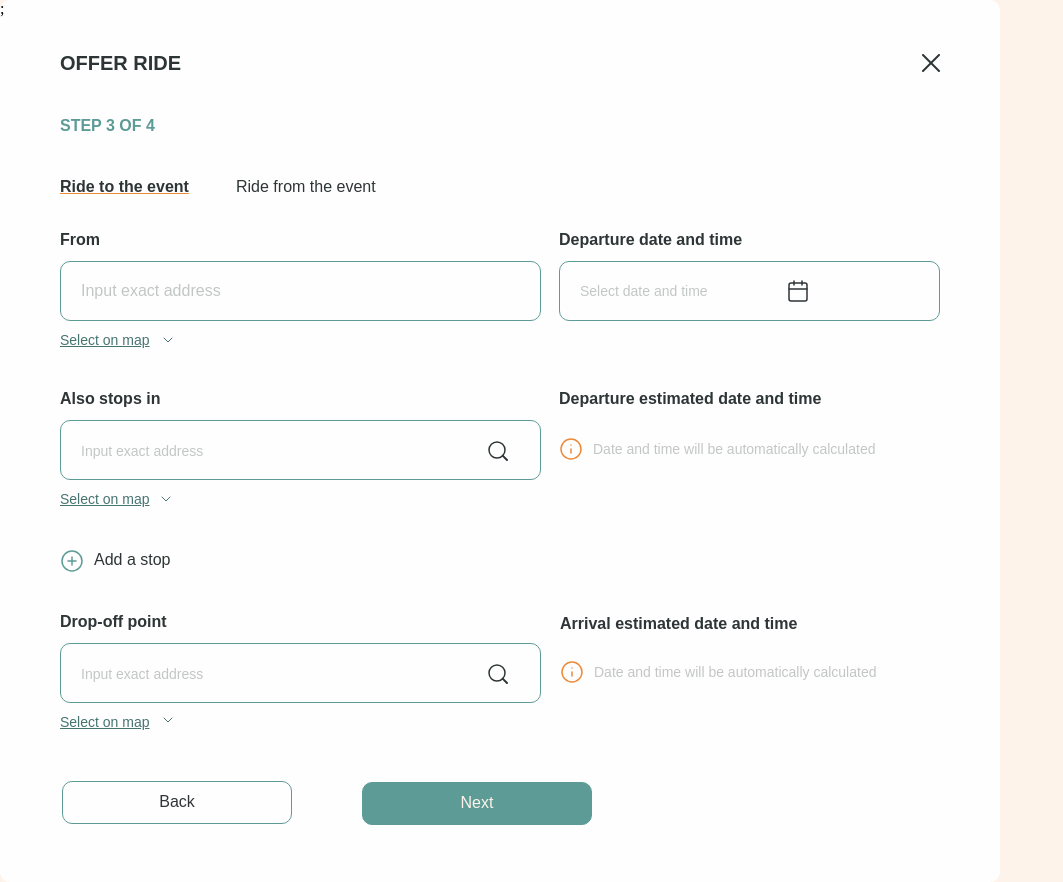
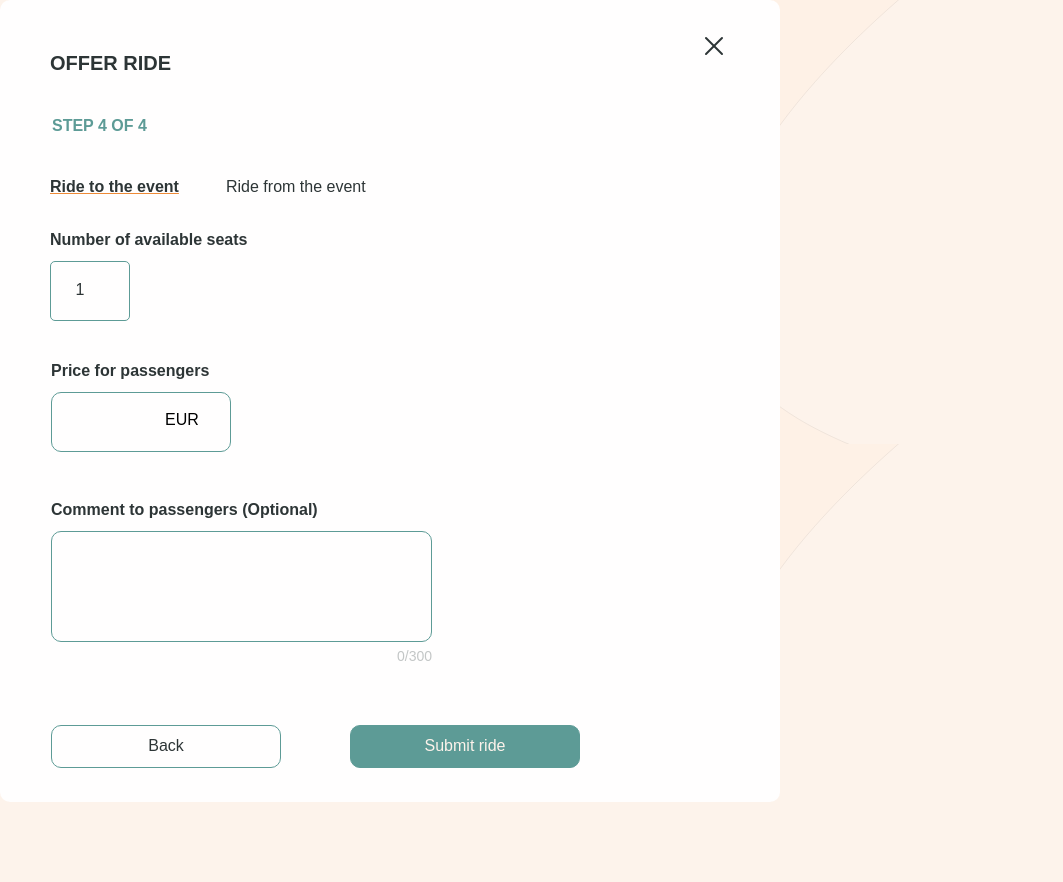
Before and after one commit to medlouay/front-end-newHorizons, a React (Vite) app in the folder front-end/: page /events in a window 1280 px wide. Shown: the whole page, without its empty margins (0-1063 px from the left). After the commit the page ends 802 px from the top, so only its background shows below. Built offline with nearby package versions, Linux system fonts and the light colour scheme.

Commit message:
offer ride step 9

```diff
--- a/front-end/src/App.jsx
+++ b/front-end/src/App.jsx
@@ -5,6 +5,7 @@ import { RideDetails } from './components/RideDetails/RideDetails';
 import { OfferRideStep8 } from './components/OfferRideStep8/OfferRideStep8';
 import { OfferRideStep7 } from './components/OfferRideStep7/OfferRideStep7';
 import { OfferRideStep6 } from './components/OfferRideStep6/OfferRideStep6';
+import { OfferRideStep9 } from './components/OfferRideStep9/OfferRideStep9';
 
 const App = () => {
   return (<>
@@ -12,7 +13,7 @@ const App = () => {
       <SvgImage className="styled-svg" />
     </div> */}
   <div id='event-details-css'>
-  <OfferRideStep6/>
+  <OfferRideStep9/>
   </div>
 
 
--- /dev/null
+++ b/front-end/src/components/OfferRideStep9/OfferRideStep9.css
@@ -0,0 +1,305 @@
+.offer-ride-step-9,
+.offer-ride-step-9 * {
+  box-sizing: border-box;
+}
+.offer-ride-step-9 {
+  background: #fffefe;
+  border-radius: 10px;
+  width: 780px;
+  height: 802px;
+  position: relative;
+  overflow: hidden;
+}
+.x {
+  position: absolute;
+  left: 698px;
+  top: 30px;
+  overflow: visible;
+}
+.offer-ride {
+  color: var(--foundation-grey-dark, #2d3536);
+  text-align: left;
+  font: 500 20px/130% "Now", sans-serif;
+  text-transform: uppercase;
+  position: absolute;
+  left: 50px;
+  top: 50px;
+  font-weight: bold;
+}
+.frame-97 {
+  background: var(--foundation-green-normal, #5d9b96);
+  border-radius: 10px;
+  border-style: solid;
+  border-color: var(--foundation-green-normal, #5d9b96);
+  border-width: 1px;
+  padding: 10px;
+  display: flex;
+  flex-direction: row;
+  gap: 10px;
+  align-items: center;
+  justify-content: center;
+  width: 230px;
+  position: absolute;
+  left: 350px;
+  top: 725px;
+}
+.submit-ride {
+  color: var(--foundation-orange-light, #fdf3eb);
+  text-align: left;
+  font: 400 16px/130% "Now", sans-serif;
+  position: relative;
+}
+.step-4-of-4 {
+  color: var(--foundation-green-normal, #5d9b96);
+  text-align: left;
+  font: 500 16px/130% "Now", sans-serif;
+  text-transform: uppercase;
+  position: absolute;
+  left: 52px;
+  top: 116px;
+  font-weight: bold;
+}
+.frame-102 {
+  display: flex;
+  flex-direction: column;
+  gap: 10px;
+  align-items: flex-start;
+  justify-content: flex-start;
+  position: absolute;
+  left: 50px;
+  top: 230px;
+}
+.number-of-available-seats {
+  color: var(--foundation-grey-dark, #2d3536);
+  text-align: left;
+  font: 500 16px/130% "Now", sans-serif;
+  position: relative;
+  font-weight: bold;
+}
+.frame-112 {
+  border-radius: 5px;
+  border-style: solid;
+  border-color: var(--foundation-green-normal, #5d9b96);
+  border-width: 1px;
+  display: flex;
+  flex-direction: row;
+  gap: 20px;
+  align-items: center;
+  justify-content: center;
+  flex-shrink: 0;
+  width: 80px;
+  height: 60px;
+  position: relative;
+}
+._1 {
+  color: var(--foundation-grey-dark, #2d3536);
+  text-align: left;
+  font: 400 16px/130% "Now", sans-serif;
+  position: relative;
+}
+.frame-67 {
+  display: flex;
+  flex-direction: column;
+  gap: 10px;
+  align-items: flex-start;
+  justify-content: flex-start;
+  flex-shrink: 0;
+  position: relative;
+}
+.chevron-right {
+  flex-shrink: 0;
+  position: relative;
+  transform: translate(0px, -24px);
+  overflow: visible;
+}
+.chevron-left {
+  flex-shrink: 0;
+  position: relative;
+  transform: translate(0px, -24px);
+  overflow: visible;
+}
+.frame-109 {
+  display: flex;
+  flex-direction: row;
+  gap: 10px;
+  align-items: flex-end;
+  justify-content: flex-start;
+  position: absolute;
+  left: 51px;
+  top: 361px;
+}
+.frame-107 {
+  display: flex;
+  flex-direction: column;
+  gap: 10px;
+  align-items: flex-start;
+  justify-content: flex-start;
+  flex-shrink: 0;
+  width: 180px;
+  position: relative;
+}
+.price-for-passengers {
+  color: var(--foundation-grey-dark, #2d3536);
+  text-align: left;
+  font: 500 16px/130% "Now", sans-serif;
+  position: relative;
+  font-weight: bold;
+}
+.frame-96-9 {
+  border-radius: 10px;
+  border-style: solid;
+  border-color: var(--foundation-green-normal, #5d9b96);
+  border-width: 1px;
+  flex-shrink: 0;
+  width: 180px;
+  height: 60px;
+  position: relative;
+  overflow: hidden;
+}
+.frame-1092 {
+  display: flex;
+  flex-direction: row;
+  gap: 5px;
+  align-items: flex-end;
+  justify-content: flex-start;
+  position: absolute;
+  left: calc(50% - -24px);
+  top: calc(50% - 12px);
+}
+.eur {
+  color: #000000;
+  text-align: left;
+  font: 400 16px/130% "Now", sans-serif;
+  position: relative;
+}
+.frame-672 {
+  display: flex;
+  flex-direction: column;
+  gap: 10px;
+  align-items: center;
+  justify-content: center;
+  flex-shrink: 0;
+  position: relative;
+}
+.chevron-left2 {
+  flex-shrink: 0;
+  position: relative;
+  transform: translate(0px, -24px);
+  overflow: visible;
+}
+.frame-115 {
+  display: flex;
+  flex-direction: column;
+  gap: 5px;
+  align-items: flex-end;
+  justify-content: flex-start;
+  position: absolute;
+  left: 51px;
+  top: 500px;
+}
+.frame-110 {
+  display: flex;
+  flex-direction: column;
+  gap: 10px;
+  align-items: flex-start;
+  justify-content: flex-start;
+  flex-shrink: 0;
+  position: relative;
+}
+.comment-to-passengers-optional {
+  color: var(--foundation-grey-dark, #2d3536);
+  text-align: left;
+  font: 500 16px/130% "Now", sans-serif;
+  position: relative;
+  font-weight: bold;
+}
+.frame-962 {
+  border-radius: 10px;
+  border-style: solid;
+  border-color: var(--foundation-green-normal, #5d9b96);
+  border-width: 1px;
+  flex-shrink: 0;
+  width: 381px;
+  height: 111px;
+  position: relative;
+  overflow: hidden;
+}
+.frame-1072 {
+  display: flex;
+  flex-direction: row;
+  gap: 171px;
+  align-items: center;
+  justify-content: flex-start;
+  width: 339px;
+  height: 18px;
+  position: absolute;
+  left: 20px;
+  top: 18px;
+}
+._0-300 {
+  color: var(--foundation-grey-light-active, #c3c6c6);
+  text-align: left;
+  font: 400 14px/130% "Now", sans-serif;
+  position: relative;
+}
+.frame-98 {
+  border-radius: 10px;
+  border-style: solid;
+  border-color: var(--foundation-green-normal, #5d9b96);
+  border-width: 1px;
+  padding: 10px;
+  display: flex;
+  flex-direction: row;
+  gap: 10px;
+  align-items: center;
+  justify-content: center;
+  width: 230px;
+  position: absolute;
+  left: 51px;
+  top: 725px;
+}
+.back {
+  color: var(--foundation-grey-dark, #2d3536);
+  text-align: left;
+  font: 400 16px/130% "Now", sans-serif;
+  position: relative;
+}
+.frame-124 {
+  display: flex;
+  flex-direction: row;
+  gap: 40px;
+  align-items: flex-start;
+  justify-content: flex-start;
+  position: absolute;
+  left: 50px;
+  top: 177px;
+  overflow: hidden;
+}
+.frame-87 {
+  display: flex;
+  flex-direction: column;
+  gap: 2px;
+  align-items: flex-start;
+  justify-content: flex-start;
+  flex-shrink: 0;
+  position: relative;
+}
+.ride-to-the-event {
+  color: var(--foundation-grey-dark, #2d3536);
+  text-align: left;
+  font: 500 16px/130% "Now", sans-serif;
+  position: relative;
+  font-weight: bold;
+}
+.line-4 {
+  align-self: stretch;
+  flex-shrink: 0;
+  position: relative;
+  overflow: visible;
+}
+.ride-from-the-event {
+  color: var(--foundation-grey-dark, #2d3536);
+  text-align: left;
+  font: 400 16px/130% "Now", sans-serif;
+  position: relative;
+}
--- /dev/null
+++ b/front-end/src/components/OfferRideStep9/OfferRideStep9.jsx
@@ -0,0 +1,108 @@
+import React from "react";
+import "./OfferRideStep9.css";
+
+export const OfferRideStep9 = ({ ...props }) => {
+  return (
+    <div className="offer-ride-step-9">
+      <svg
+        className="x"
+        width="32"
+        height="32"
+        viewBox="0 0 32 32"
+        fill="none"
+        xmlns="http://www.w3.org/2000/svg"
+      >
+        <path
+          d="M24 8L8 24"
+          stroke="#2D3536"
+          strokeWidth="2"
+          strokeLinecap="round"
+          strokeLinejoin="round"
+        />
+        <path
+          d="M8 8L24 24"
+          stroke="#2D3536"
+          strokeWidth="2"
+          strokeLinecap="round"
+          strokeLinejoin="round"
+        />
+      </svg>
+
+      <div className="offer-ride">Offer ride</div>
+
+      <div className="frame-97">
+        <div className="submit-ride">Submit ride</div>
+      </div>
+
+      <div className="step-4-of-4">Step 4 of 4</div>
+
+      <div className="frame-102">
+        <div className="number-of-available-seats">
+          Number of available seats
+        </div>
+
+        <div className="frame-112">
+          <div className="_1">1</div>
+
+          <div className="frame-67">
+
+
+
+          </div>
+        </div>
+      </div>
+
+      <div className="frame-109">
+        <div className="frame-107">
+          <div className="price-for-passengers">Price for passengers</div>
+
+          <div className="frame-96-9">
+            <div className="frame-1092">
+              <div className="eur">EUR</div>
+
+              <div className="frame-672">
+
+              </div>
+            </div>
+          </div>
+        </div>
+      </div>
+
+      <div className="frame-115">
+        <div className="frame-110">
+          <div className="comment-to-passengers-optional">
+            Comment to passengers (Optional)
+          </div>
+
+          <div className="frame-962">
+            <div className="frame-1072"></div>
+          </div>
+        </div>
+
+        <div className="_0-300">0/300</div>
+      </div>
+
+      <div className="frame-98">
+        <div className="back">Back</div>
+      </div>
+
+      <div className="frame-124">
+        <div className="frame-87">
+          <div className="ride-to-the-event">Ride to the event</div>
+
+          <svg
+            className="line-4"
+            width="136"
+            viewBox="0 0 136 0"
+            fill="none"
+            xmlns="http://www.w3.org/2000/svg"
+          >
+            <path d="M0 0H136" stroke="#ED8A37" strokeLinecap="round" />
+          </svg>
+        </div>
+
+        <div className="ride-from-the-event">Ride from the event</div>
+      </div>
+    </div>
+  );
+};
```
